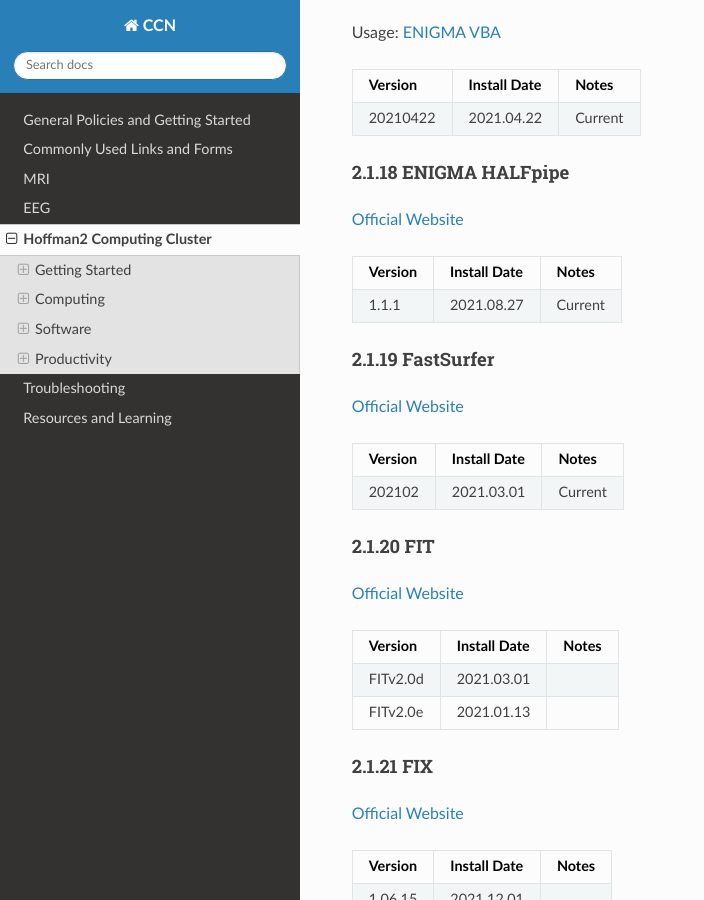
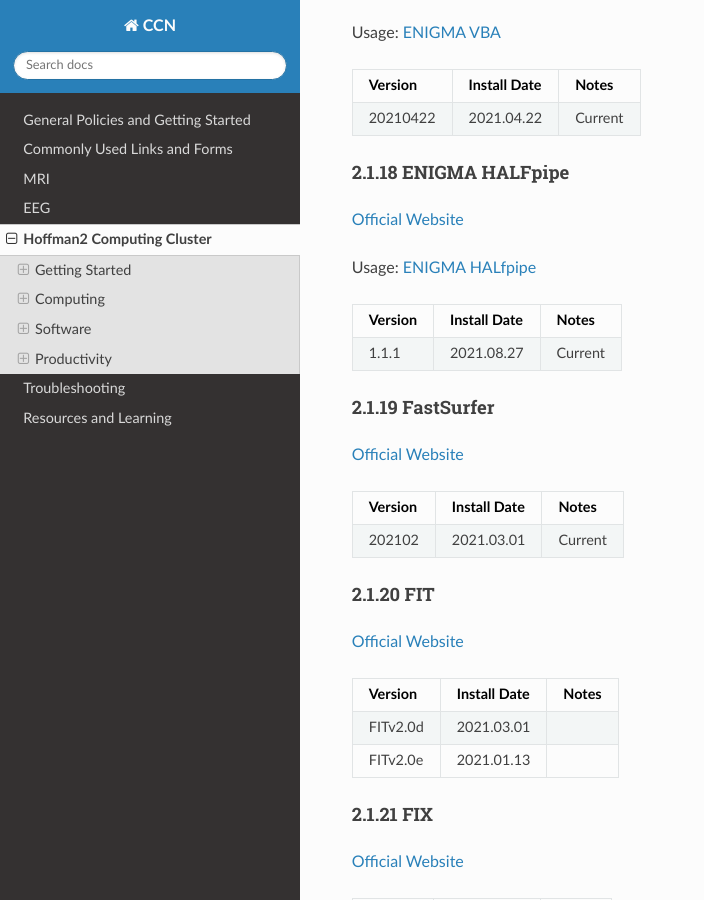
Before and after one commit to CCN-Support/CCN_Wiki, a Sphinx documentation site: the page built from docs/source/hoffman.rst, in a window 1280 px wide and 900 px high, scrolled down 18859 px. Shown: the whole window, without its empty margins (0-704 px from the left). Built offline with Sphinx 7.4.7 and the Read the Docs theme 3.1.0, drawn with Linux system fonts in a browser that asks for light colours; some of the changed lines change nothing that is shown.

Commit message:
Add usage reference for hoffman2_enigmahp

```diff
--- a/docs/source/hoffman.rst
+++ b/docs/source/hoffman.rst
@@ -912,6 +912,8 @@
 ^^^^^^^^^^^^^^^^^^^^^^
 
 `Official Website <https://github.com/HALFpipe/HALFpipe>`_
+
+Usage: :ref:`hoffman2_enigmahp`
 
 .. list-table::
    :header-rows: 1
```
